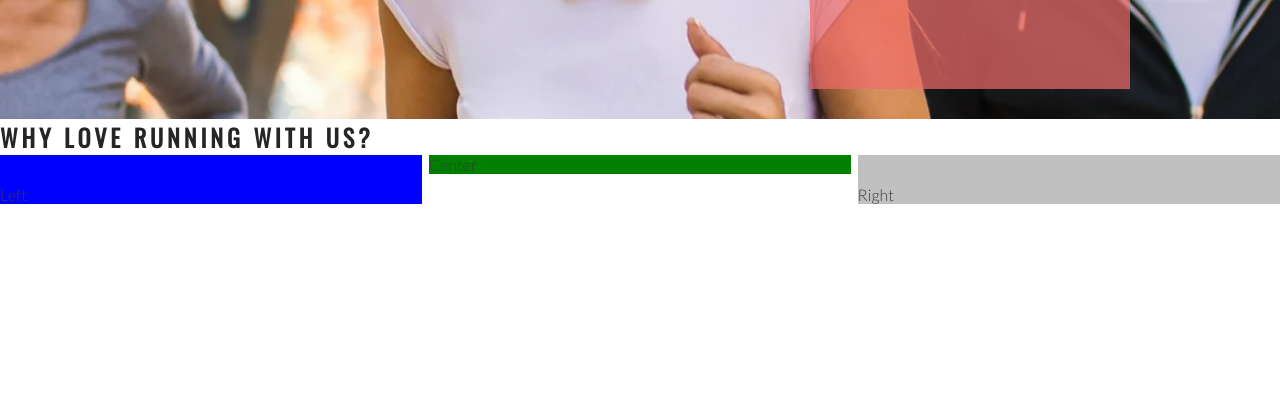
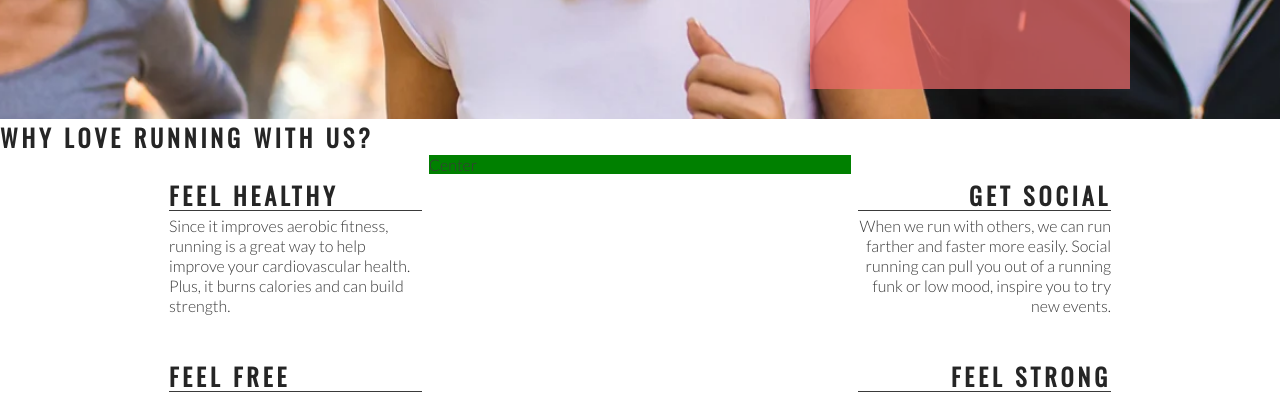
Before and after one commit to AndrosDe/love-running, a plain HTML site: page index.html in a window 1280 px wide. Shown: the part 556-952 px from the top of the page. Drawn offline with nearby package versions, Linux system fonts and the light colour scheme.

Commit message:
Add left and right about section content and style

```diff
--- a/assets/css/style.css
+++ b/assets/css/style.css
@@ -120,25 +120,51 @@ h1, h2 {
 
 #club-ethos {
     height: 600px;
+
 }
 
-#left-about{
+#left-about {
     padding-top: 30px;
     width: 33%;
     float: left;
-    background-color: blue;
 }
 
-#right-about{
+#right-about {
     padding-top: 30px;
     width: 33%;
     float: right;
-    background-color: silver;
 }
 
-#center-about{
-
+#center-about {
     width: 33%;
     margin: 0 auto;
     background-color: green;
 }
+
+hr {
+    border-top: 1px solid #3a3a3a;
+    width: 100%;
+    margin: 5px 0;
+}
+
+.left-about-heading, .right-about-heading {
+    width: 60%;
+    line-height: 20px;
+    clear: both;
+    margin-bottom: 50px;
+}
+.left-about-heading {
+    float: right;
+}
+
+.right-about-heading {
+    float: left;
+}
+
+.right-about-heading h2 {
+    text-align: right;
+}
+
+.right-about-heading p {
+    text-align: right;
+}
--- a/index.html
+++ b/index.html
@@ -45,9 +45,39 @@
     <section id="club-ethos">
         <h1>Why Love Running With Us?</h1>
         <!-- left box -->
-        <div id="left-about">Left</div>
+        <div id="left-about">
+            <div class="left-about-heading">
+                <h2>Feel Healthy</h2>
+                <hr>
+                <p>
+                    Since it improves aerobic fitness, running is a great way to help improve your cardiovascular health. Plus, it burns calories and can build strength.
+                </p>
+            </div>
+            <div class="left-about-heading">
+                <h2>Feel Free</h2>
+                <hr>
+                <p>
+                    Physical exercise, running included, is known to release endorphins in the brain. Endorphins make you more energetic, more awake and, yes, happier.
+                </p>
+            </div>
+        </div>
         <!-- right box -->
-        <div id="right-about">Right</div>
+        <div id="right-about">
+            <div class="right-about-heading">
+                <h2>Get Social</h2>
+                <hr>
+                <p>
+                    When we run with others, we can run farther and faster more easily. Social running can pull you out of a running funk or low mood, inspire you to try new events.
+                </p>
+            </div>
+            <div class="right-about-heading">
+                <h2>Feel Strong</h2>
+                <hr>
+                <p>
+                    Running strengthens your heart by pumping blood more effectively through your body.
+                </p>
+            </div>
+        </div>
         <!-- center image -->
         <div id="center-about">Center</div>
     </section>
```
